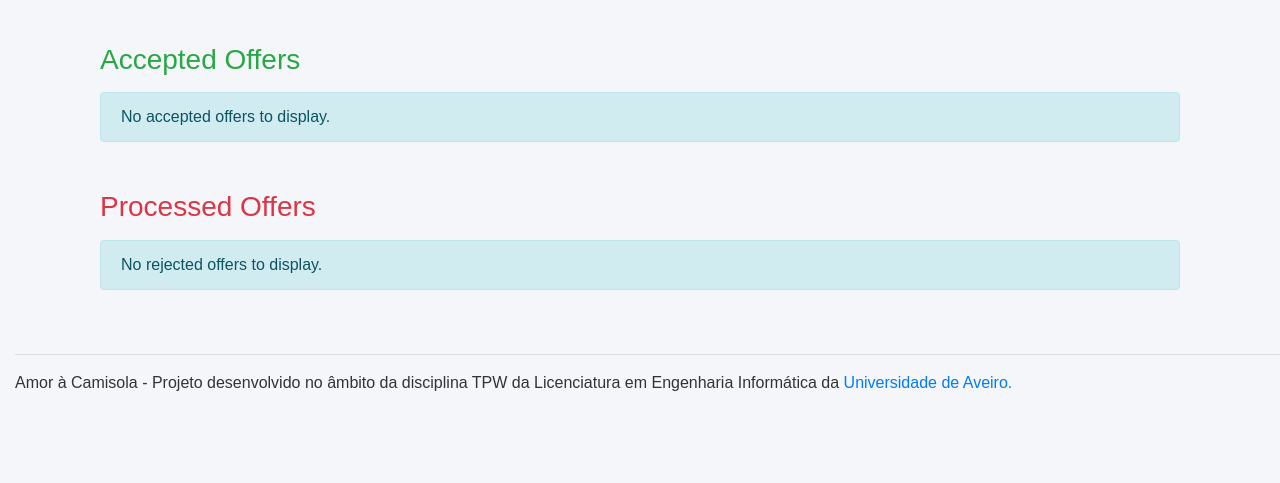
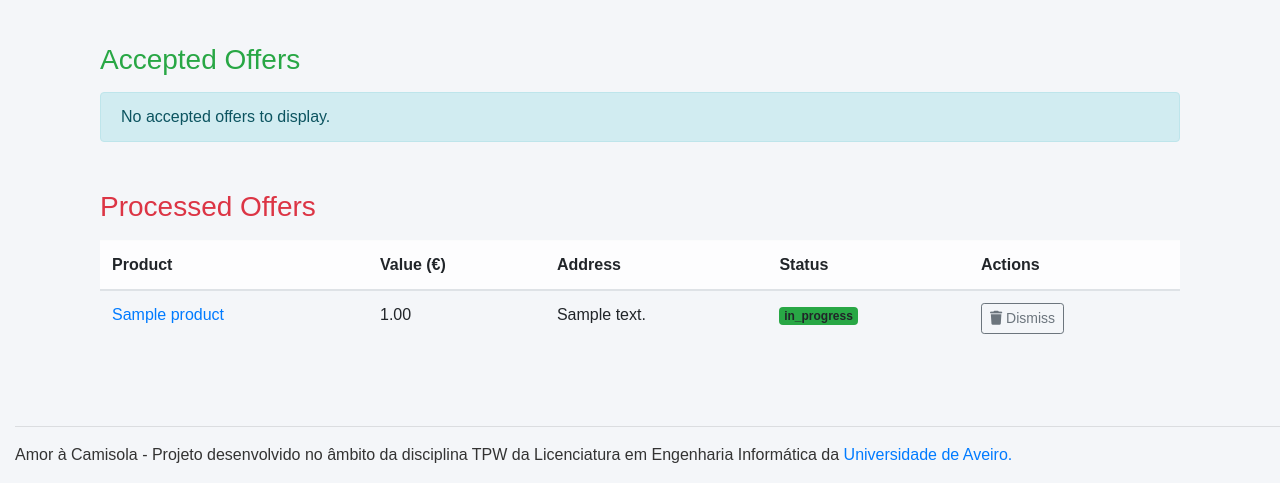
Before and after one commit to rodrigoabreu22/TPW_Project_1, a Django app: page /offers/ in a window 1280 px wide. Shown: the part 492-975 px from the top of the page. Before the commit the page ends 883 px from the top, so only its background shows below. Run offline with Django 5.2, Linux system fonts and the light colour scheme; a user stored in the database is signed in; tables that the repository leaves empty hold one stand-in row (values such as "Sample post"); some libraries are stand-ins or nearby versions.

Commit message:
não sei se está tudo ou não

```diff
--- a/AmorCamisola/forms.py
+++ b/AmorCamisola/forms.py
@@ -131,7 +131,8 @@ class ListingOffer(forms.Form):
         self.fields['payment_method'].initial = 'store_credit'
         self.fields['delivery_method'].initial = 'transfer'
         self.fields['address_choice'].initial = 'profile_address'
-        self.fields['custom_address'].value = userProfile.address
+        if not userProfile is None:
+            self.fields['custom_address'].value = userProfile.address
 
 
 
--- a/AmorCamisola/templates/offersTemplate.html
+++ b/AmorCamisola/templates/offersTemplate.html
@@ -145,19 +145,31 @@
                             <td>
                                 {% if user.id == offer.buyer.id %}
                                     <!-- Confirm Receipt (Buyer) -->
-                                    <form action="" method="post">
+                                    <form action="{% url "confirmDelivery" id=offer.id %}" method="post">
                                         {% csrf_token %}
-                                        <button type="submit" class="btn btn-sm btn-primary">
-                                            <i class="fas fa-box-open"></i> Confirm Received
-                                        </button>
+                                        {% if offer.delivered %}
+                                            <button type="submit" class="btn btn-sm btn-danger">
+                                                <i class="fas fa-box-open"></i> Retract Delivery Confirmation
+                                            </button>
+                                        {% else %}
+                                            <button type="submit" class="btn btn-sm btn-primary">
+                                                <i class="fas fa-box-open"></i> Confirm Delivery Received
+                                            </button>
+                                        {% endif %}
                                     </form>
                                 {% elif user.id == offer.product.seller.id %}
                                     <!-- Confirm Payment Received (Seller) -->
-                                    <form action="" method="post">
+                                    <form action="{% url "confirmPayment" id=offer.id %}" method="post">
                                         {% csrf_token %}
-                                        <button type="submit" class="btn btn-sm btn-primary">
-                                            <i class="fas fa-money-check-alt"></i> Confirm Payment Received
-                                        </button>
+                                        {% if offer.paid %}
+                                            <button type="submit" class="btn btn-sm btn-danger">
+                                                <i class="fas fa-money-check-alt"></i> Retract Payment Confirmation
+                                            </button>
+                                        {% else %}
+                                            <button type="submit" class="btn btn-sm btn-primary">
+                                                <i class="fas fa-money-check-alt"></i> Confirm Payment Received
+                                            </button>
+                                        {% endif %}
                                     </form>
                                 {% endif %}
                             </td>
@@ -176,7 +188,7 @@
     <!-- Processed Offers Section -->
     <div>
         <h3 class="text-danger">Processed Offers</h3>
-        {% if offers_rejected %}
+        {% if offers_processed %}
             <div class="table-responsive mt-3">
                 <table class="table table-hover align-middle">
                     <thead class="table-light">
@@ -189,7 +201,7 @@
                         </tr>
                     </thead>
                     <tbody>
-                        {% for offer in offers_rejected %}
+                        {% for offer in offers_processed %}
                         <tr>
                             <td><a href="{% url 'detailedproduct' id=offer.product.id %}">{{ offer.product.name }}</a></td>
                             <td>{{ offer.value }}</td>
--- a/AmorCamisola/views.py
+++ b/AmorCamisola/views.py
@@ -502,7 +502,9 @@ def detailedProduct(request, id):
     print(request)
     print("OLA")
     print(id)
+    error = ""
     product = Product.objects.get(id=id)
+    report_form = ReportForm()
     if Jersey.objects.filter(product=product).exists():
         category = "camisola"
         p = Jersey.objects.get(product=product)
@@ -517,11 +519,12 @@ def detailedProduct(request, id):
         p = Boots.objects.get(product=product)
 
 
-    user = User.objects.get(id=request.user.id)
     sellerProfile = UserProfile.objects.get(user = product.seller)
     try:
+        user = User.objects.get(id=request.user.id)
         userProfile = UserProfile.objects.get(user__id=request.user.id)
-    except UserProfile.DoesNotExist:
+    except User.DoesNotExist or UserProfile.DoesNotExist:
+        user = None
         userProfile = None
     if request.method == 'POST' and 'proposta' in request.POST:
         form = ListingOffer(userProfile, product, request.POST, request.FILES)
@@ -564,10 +567,16 @@ def detailedProduct(request, id):
                 print("Form errors:", report_form.errors)
         else:
             report_form = ReportForm()
+    else:
+        error = "Login necessário"
+    if user and user.id == p.product.seller.id:
+        error = "Próprio produto"
 
-    tparams = {"product": p, 'form': form, 'profile': userProfile, 'user' : user, 'offer_count' : getOffersCount(request), 'sellerProfile': sellerProfile, 'category': category, "report_form": report_form}
+
+    tparams = {"product": p, 'form': form, 'profile': userProfile, 'user' : user, 'offer_count' : getOffersCount(request), 'sellerProfile': sellerProfile, 'category': category, "report_form": report_form, "error": error}
     return render(request, 'productDetailed.html', tparams)
 
+@login_required
 def offers(request, action=None, id=None):
     user = User.objects.get(id=request.user.id)
     userProfile = UserProfile.objects.get(user__id=request.user.id)
@@ -604,9 +613,9 @@ def offers(request, action=None, id=None):
     madeOffers = Offer.objects.filter(sent_by__user_id=request.user.id).filter(offer_status__exact='in_progress')
     receivedOffers = Offer.objects.filter(product__seller_id=request.user.id) | Offer.objects.filter(buyer_id=request.user.id)
     receivedOffersFiltered = receivedOffers.exclude(sent_by__user_id=request.user.id).filter(offer_status__exact='in_progress')
-    acceptedOffers = receivedOffers.filter(offer_status__exact='accepted') | madeOffers.filter(offer_status__exact='accepted')
-    rejectedOffers = receivedOffers.filter(offer_status__exact='rejected') | madeOffers.filter(offer_status__exact='rejected')
-    tparams = {"profile": userProfile, "user": user, 'offers_received': receivedOffersFiltered, 'offers_made': madeOffers, 'offers_accepted': acceptedOffers, 'offers_rejected': rejectedOffers, 'form': form, 'offer_count' : getOffersCount(request)}
+    acceptedOffers = receivedOffers.filter(offer_status__exact='accepted').exclude(paid=True, delivered=True) | madeOffers.filter(offer_status__exact='accepted').exclude(paid=True, delivered=True)
+    processedOffers = receivedOffers.filter(offer_status__exact='rejected') | madeOffers.filter(offer_status__exact='rejected') | Offer.objects.filter(paid=True, delivered=True, sent_by__user_id=request.user.id)
+    tparams = {"profile": userProfile, "user": user, 'offers_received': receivedOffersFiltered, 'offers_made': madeOffers, 'offers_accepted': acceptedOffers, 'offers_processed': processedOffers, 'form': form, 'offer_count' : getOffersCount(request)}
     return render(request, 'offersTemplate.html', tparams)
 
 def acceptOffer(request, id):
@@ -623,14 +632,43 @@ def retractOffer(request, id):
     offer.delete()
     return redirect("/offers/")
 
+def confirmPayment(request, id):
+    offer = Offer.objects.get(id=id)
+    offer.paid = not offer.paid
+    offer.save()
+    if offer.paid and offer.delivered:
+        newOffer = Offer(buyer=offer.buyer, product=offer.product, value=offer.value,
+                         payment_method=offer.payment_method, delivery_method=offer.delivery_method,
+                         address=offer.address, sent_by=offer.buyer, offer_status=offer.offer_status,
+                         delivered=offer.delivered, paid=offer.paid)
+        if offer.buyer == offer.sent_by:
+            newOffer = Offer(buyer=offer.buyer, product=offer.product, value=offer.value, payment_method=offer.payment_method, delivery_method=offer.delivery_method, address=offer.address, sent_by=offer.product.seller, offer_status=offer.offer_status, delivered=offer.delivered, paid=offer.paid)
+        newOffer.save()
+    return redirect("/offers/")
+
+def confirmDelivery(request, id):
+    offer = Offer.objects.get(id=id)
+    offer.delivered = not offer.delivered
+    if offer.paid and offer.delivered:
+        newOffer = Offer(buyer=offer.buyer, product=offer.product, value=offer.value,
+                         payment_method=offer.payment_method, delivery_method=offer.delivery_method,
+                         address=offer.address, sent_by=offer.buyer, offer_status=offer.offer_status,
+                         delivered=offer.delivered, paid=offer.paid)
+        if offer.buyer == offer.sent_by:
+            userProfile = UserProfile.objects.get(user__id=offer.product.seller.id)
+            newOffer = Offer(buyer=offer.buyer, product=offer.product, value=offer.value, payment_method=offer.payment_method, delivery_method=offer.delivery_method, address=offer.address, sent_by=userProfile, offer_status=offer.offer_status, delivered=offer.delivered, paid=offer.paid)
+        newOffer.save()
+    offer.save()
+    return redirect("/offers/")
+
 #Funções auxiliares
-def valid_purchase(user : UserProfile, product : Product):
-    return user.wallet < product.price and not product.sold
+def valid_purchase(user : UserProfile, offer : Offer):
+    return user.wallet < offer.value and not offer.product.sold
 
-def perform_sale(buyer : UserProfile, seller : UserProfile, product : Product):
-    if valid_purchase(buyer, product):
-        buyer.wallet -= product.price
-        seller.wallet += product.price
+def perform_sale(buyer : UserProfile, seller : UserProfile, offer : Offer):
+    if valid_purchase(buyer, offer):
+        buyer.wallet -= offer.product.price
+        seller.wallet += offer.product.price
         buyer.save()
         seller.save()
         return True
--- a/TPW_Project_1/urls.py
+++ b/TPW_Project_1/urls.py
@@ -27,6 +27,8 @@ urlpatterns = [
     path('retractOffer/<int:id>/', views.retractOffer, name='retractOffer'),
 
     path('rejectOffer/<int:id>/', views.rejectOffer, name='rejectOffer'),
+    path('confirm_payment/<int:id>/', views.confirmPayment, name='confirmPayment'),
+    path('confirm_received/<int:id>/', views.confirmDelivery, name='confirmDelivery'),
     path('offers/', views.offers, name='offers'),
     path('userlist/', views.userlist, name='userlist'),
     path('wallet/', views.walletLogic, name='wallet'),
--- a/requirements.txt
+++ b/requirements.txt
@@ -1,2 +1 @@
-django-phonenumber-field[phonenumbers]
 Pillow
```
Also changed, not shown: AmorCamisola/templates/productDetailed.html (+26 -4 lines).
